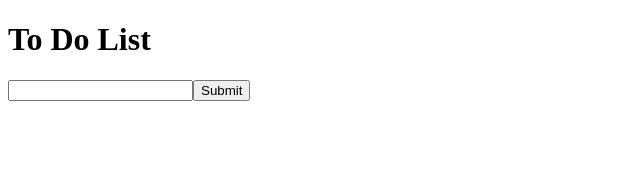
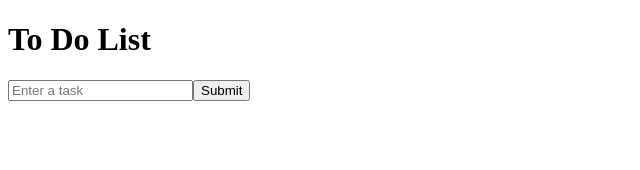
Before and after one commit to SalamanderCtesiphon/task-app, a React (Create React App) app: page / in a window 1280 px wide. Shown: the top 170 px of the page, without its empty margins (0-640 px from the left). Built offline with nearby package versions, Linux system fonts and the light colour scheme.

Commit message:
update prior to giving up hahahahahahaha

```diff
--- a/src/App.js
+++ b/src/App.js
@@ -3,6 +3,7 @@ import ReactDOM from 'react-dom/client';
 import MyComponent from './components/MyComponent';
 
 const ToDoList = [];
+const ToDoItem = document.getElementById('ToDoItem');
 
 class App extends Component {
   constructor(props) {
@@ -12,7 +13,8 @@ class App extends Component {
   }
 
   onClickBtn() {
-
+    ToDoList.push(ToDoItem);
+    console.log(ToDoList);
   }
 
   render() {
--- a/src/components/MyComponent.js
+++ b/src/components/MyComponent.js
@@ -9,7 +9,7 @@ class MyComponent extends Component {
     return (
       <div>
         <h1>{this.props.title}</h1>
-        <input></input>
+        <input type="text" id="ToDoItem" placeholder="Enter a task"></input>
         <button onClick={this.props.onButtonClicked}>Submit</button>
       </div>
     );
```
